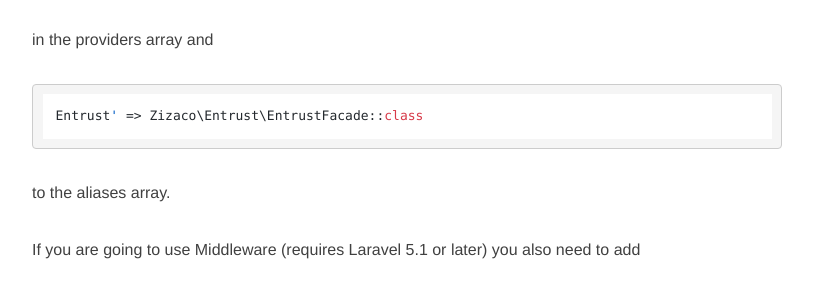
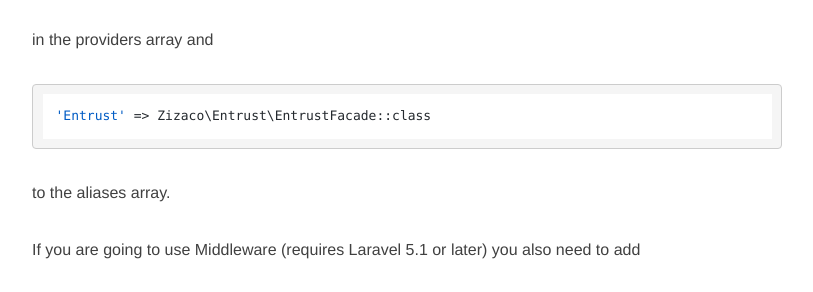
Before and after one commit to hihozhou/hihoZhou.github.io, a Jekyll site: the page built from _posts/2016-04-01-php-entrust.md, in a window 1280 px wide and 900 px high, scrolled down 728 px. Shown: the part 152-444 px from the top of the window, without its empty margins (233-1046 px from the left). Built offline with Jekyll 4.4.1, drawn with Linux system fonts in a browser that asks for light colours; nearby versions of some CDN libraries; Markdown is read by kramdown in place of the engine named in the settings; comment, search, counter and statistics services are not loaded.

Commit message:
修改错漏字符

````diff
--- a/_posts/2016-04-01-php-entrust.md
+++ b/_posts/2016-04-01-php-entrust.md
@@ -29,7 +29,7 @@
 in the providers array and
 
 ```php
-Entrust' => Zizaco\Entrust\EntrustFacade::class
+'Entrust' => Zizaco\Entrust\EntrustFacade::class
 ```
 
 to the aliases array.
````
